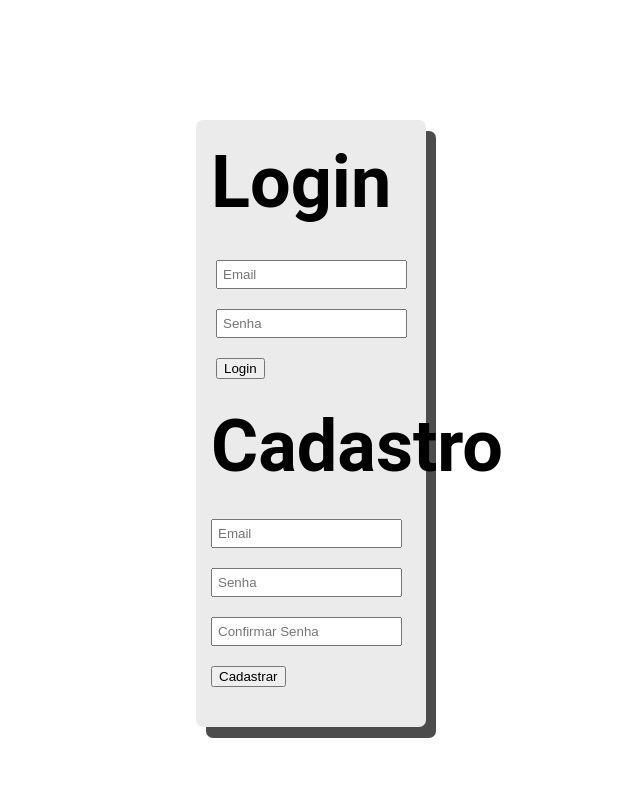
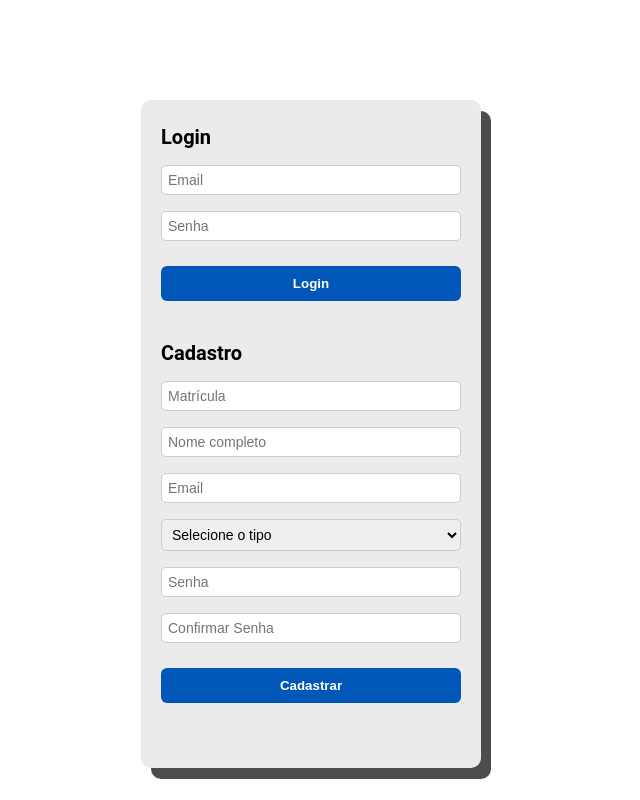
Before and after one commit to carlabferreira/ForumUFMG, a React (Create React App) app in the folder client/: page / in a window 1280 px wide. Shown: the whole page, without its empty margins (329-969 px from the left). Built offline with nearby package versions, Linux system fonts and the light colour scheme.

Commit message:
cadastro e login conectados do back ao front; edição do front para maior estilização

```diff
--- a/client/public/index.html
+++ b/client/public/index.html
@@ -24,7 +24,7 @@
       work correctly both with client-side routing and a non-root public URL.
       Learn how to configure a non-root public URL by running `npm run build`.
     -->
-    <title>React App</title>
+    <title>Fórum UFMG</title>
   </head>
   <body>
     <noscript>You need to enable JavaScript to run this app.</noscript>
--- a/client/src/App.css
+++ b/client/src/App.css
@@ -1,39 +1,59 @@
 .container {
-  width: 200px;
-  height: max-content;
+  width: 300px;
   margin: auto;
   background-color: #ebebeb;
-  padding: 20px 15px;
-  margin-top: 120px;
-  border-radius: 7px;
+  padding: 25px 20px;
+  margin-top: 100px;
+  border-radius: 10px;
   font-family: Roboto, sans-serif;
   box-shadow: 10px 11px rgba(0, 0, 0, 0.7);
 }
+
 h1 {
   margin: 0;
   text-align: left;
   margin-bottom: 10px;
+  font-size: 20px;
 }
 
-.login-form {
-  padding: 5px;
+.form-group,
+.login-form-group,
+.register-form-group {
+  margin-bottom: 10px;
+  display: flex;
+  flex-direction: column;
 }
 
 .form-field {
-  display: inline-block;
-  padding: 5px;
-  margin-top: 20px;
-  transition: all 0.2s ease-in-out;
+  padding: 6px;
+  margin-top: 6px;
+  border-radius: 5px;
+  border: 1px solid #ccc;
+  font-size: 14px;
 }
 
 .form-error {
   display: block;
   color: red;
-  font-size: 0.9em;
-  font-weight: 600;
+  font-size: 14px; /* Reduzindo o tamanho da fonte */
+  font-weight: 600; /* Negrito */
 }
 
+
 .button {
-  margin-top: 20px;
-  margin-bottom: 20px;
+  width: 100%;
+  padding: 10px;
+  background-color: #0057b8;
+  color: white;
+  border: none;
+  border-radius: 6px;
+  cursor: pointer;
+  font-weight: bold;
+  transition: background-color 0.3s ease;
+  margin-top: 15px;
+  margin-bottom: 40px; /* Aumentando a distância inferior */
 }
+
+.button:hover {
+  background-color: #00418c;
+}
--- a/client/src/App.js
+++ b/client/src/App.js
@@ -5,29 +5,39 @@ import { ErrorMessage, Formik, Form, Field } from "formik";
 import Axios from "axios";
 
 function App() {
+  const [user, setUser] = useState(() => {
+    const savedUser = localStorage.getItem("user");
+    return savedUser ? JSON.parse(savedUser) : null;
+  });
+
   const handleLogin = (values) => {
     Axios.post("http://localhost:3002/server/auth/login", {
       email: values.email,
-      password: values.password,
+      senha: values.password,
     }).then((response) => {
-      alert(response.data.msg);
+      if (response.data) {
+        localStorage.setItem("user", JSON.stringify(response.data));
+        setUser(response.data);
+      }
     });
   };
 
   const handleRegister = (values) => {
     Axios.post("http://localhost:3002/server/auth/cadastro", {
+      matricula: values.matricula,
       email: values.email,
-      password: values.password,
+      nome: values.nome,
+      senha: values.password,
+      tipo: values.tipo,
     }).then((response) => {
       alert(response.data.msg);
-      console.log(response);
     });
   };
 
   const validationsLogin = yup.object().shape({
     email: yup
       .string()
-      .email("email inválido")
+      .email("Email inválido")
       .required("O email é obrigatório"),
     password: yup
       .string()
@@ -36,10 +46,19 @@ function App() {
   });
 
   const validationsRegister = yup.object().shape({
+    matricula: yup
+      .string()
+      .matches(/^\d{10}$/, "A matrícula deve conter exatamente 10 dígitos")
+      .required("A matrícula é obrigatória"),
+    nome: yup.string().required("O nome é obrigatório"),
     email: yup
       .string()
-      .email("email inválido")
+      .email("Email inválido")
       .required("O email é obrigatório"),
+    tipo: yup
+      .string()
+      .oneOf(["Aluno", "Professor", "Técnico-Administrativo"], "Tipo inválido")
+      .required("O tipo é obrigatório"),
     password: yup
       .string()
       .min(8, "A senha deve ter pelo menos 8 caracteres")
@@ -50,8 +69,20 @@ function App() {
       .required("A confirmação da senha é obrigatória"),
   });
 
+  const logout = () => {
+    localStorage.removeItem("user");
+    setUser(null);
+  };
+
   return (
     <div className="container">
+      {user ? (
+        <div>
+          <h1>Bem-vindo, {user.nome || user.email}!</h1>
+          <button className="button" onClick={logout}>Logout</button>
+        </div>
+      ) : (
+        <>
           <h1>Login</h1>
           <Formik
             initialValues={{ email: "", password: "" }}
@@ -60,93 +91,65 @@ function App() {
           >
             <Form className="login-form">
               <div className="login-form-group">
-            <Field
-              name="email"
-              type="email"
-              className="form-field"
-              placeholder="Email"
-            />
-            <ErrorMessage
-              component="span"
-              name="email"
-              className="form-error"
-            />
+                <Field name="email" type="email" className="form-field" placeholder="Email" />
+                <ErrorMessage component="span" name="email" className="form-error" />
               </div>
-
               <div className="form-group">
-            <Field
-              name="password"
-              type="password"
-              className="form-field"
-              placeholder="Senha"
-            />
-            <ErrorMessage
-              component="span"
-              name="password"
-              className="form-error"
-            />
+                <Field name="password" type="password" className="form-field" placeholder="Senha" />
+                <ErrorMessage component="span" name="password" className="form-error" />
               </div>
-
-          <button className="button" type="submit">
-            Login
-          </button>
+              <button className="button" type="submit">Login</button>
             </Form>
           </Formik>
 
           <h1>Cadastro</h1>
           <Formik
-        initialValues={{ email: "", password: "", confirmation: "" }}
+            initialValues={{
+              matricula: "",
+              nome: "",
+              email: "",
+              tipo: "",
+              password: "",
+              confirmation: "",
+            }}
             onSubmit={handleRegister}
             validationSchema={validationsRegister}
           >
             <Form className="register-form">
-          <div className="register-form-group">
-            <Field
-              name="email"
-              type="email"
-              className="form-field"
-              placeholder="Email"
-            />
-            <ErrorMessage
-              component="span"
-              name="email"
-              className="form-error"
-            />
+              <div className="form-group">
+                <Field name="matricula" type="text" className="form-field" placeholder="Matrícula" />
+                <ErrorMessage component="span" name="matricula" className="form-error" />
               </div>
-
               <div className="form-group">
-            <Field
-              name="password"
-              type="password"
-              className="form-field"
-              placeholder="Senha"
-            />
-            <ErrorMessage
-              component="span"
-              name="password"
-              className="form-error"
-            />
+                <Field name="nome" type="text" className="form-field" placeholder="Nome completo" />
+                <ErrorMessage component="span" name="nome" className="form-error" />
               </div>
-
               <div className="form-group">
-            <Field
-              name="confirmation"
-              type="password"
-              className="form-field"
-              placeholder="Confirmar Senha"
-            />
-            <ErrorMessage
-              component="span"
-              name="confirmation"
-              className="form-error"
-            />
+                <Field name="email" type="email" className="form-field" placeholder="Email" />
+                <ErrorMessage component="span" name="email" className="form-error" />
               </div>
-
-          <button className="button" type="submit">
-            Cadastrar
-          </button>
+              <div className="form-group">
+                <Field name="tipo" as="select" className="form-field">
+                  <option value="">Selecione o tipo</option>
+                  <option value="Aluno">Aluno</option>
+                  <option value="Professor">Professor</option>
+                  <option value="Técnico-Administrativo">Técnico-Administrativo</option>
+                </Field>
+                <ErrorMessage component="span" name="tipo" className="form-error" />
+              </div>
+              <div className="form-group">
+                <Field name="password" type="password" className="form-field" placeholder="Senha" />
+                <ErrorMessage component="span" name="password" className="form-error" />
+              </div>
+              <div className="form-group">
+                <Field name="confirmation" type="password" className="form-field" placeholder="Confirmar Senha" />
+                <ErrorMessage component="span" name="confirmation" className="form-error" />
+              </div>
+              <button className="button" type="submit">Cadastrar</button>
             </Form>
           </Formik>
+        </>
+      )}
     </div>
   );
 }
```
Lines whose indentation alone changed are shown as unchanged.
